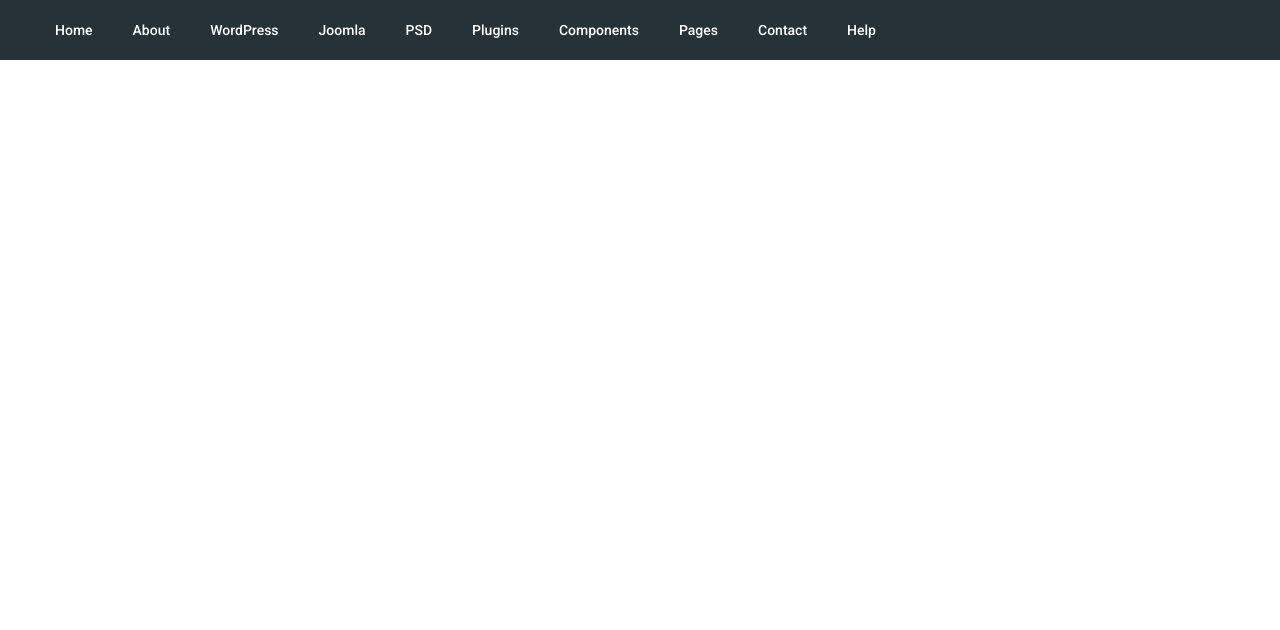
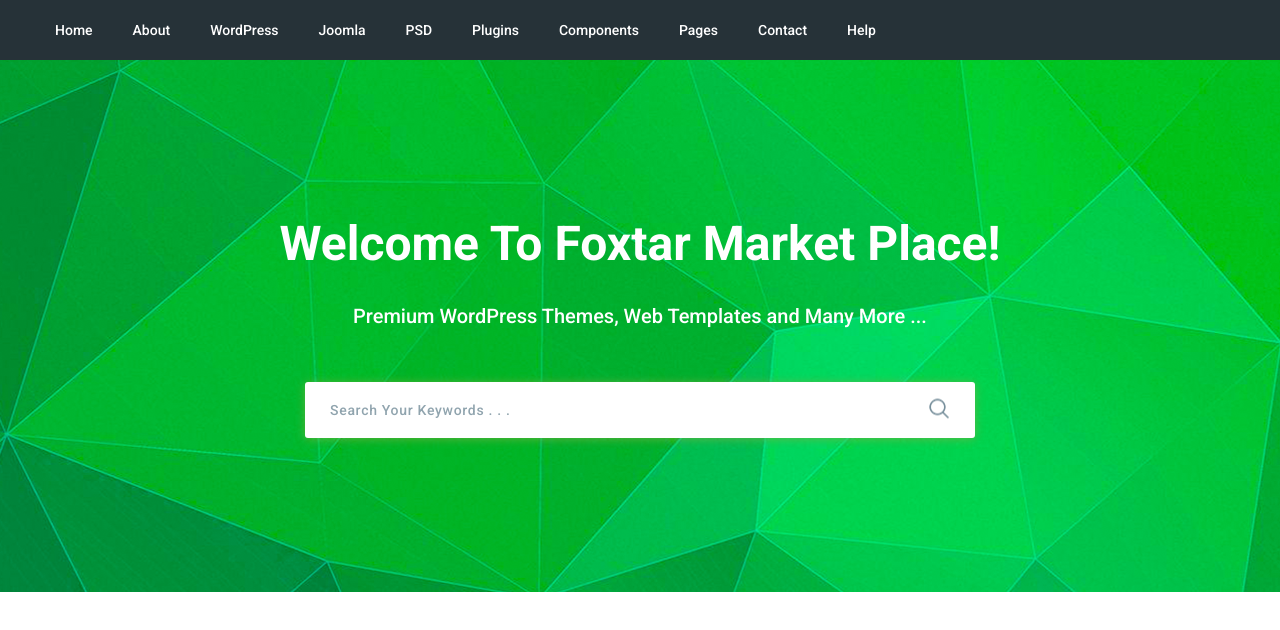
Before and after one commit to maksim-pmr/moderno-1, a website: page app/index.html in a window 1280 px wide. Shown: the part 90-720 px from the top of the page. Drawn offline with nearby package versions, Linux system fonts and the light colour scheme; files that its build step writes are made by us from their sources.

Commit message:
added search section

```diff
--- a/app/index.html
+++ b/app/index.html
@@ -51,6 +51,20 @@
       </div>
     </div>
   </header>
+  <main>
+    <section class="search" style="background-image: url(img/bg/search-bg.jpg)">
+      <div class="container">
+        <div class="search__title">Welcome To Foxtar Market Place!</div>
+        <div class="search__descr">Premium WordPress Themes, Web Templates and Many More ...</div>
+        <div class="search__form">
+          <form action="#">
+            <input type="text" placeholder="Search Your Keywords . . ." required>
+            <button type="submit"><img src="img/icons/search.png" alt=""></button>
+          </form>
+        </div>
+      </div>
+    </section>
+  </main>
 
   <script src="https://ajax.googleapis.com/ajax/libs/jquery/3.4.1/jquery.min.js"></script>
   <script src="js/libs.min.js"></script>
--- /dev/null
+++ b/app/scss/block/_search.scss
@@ -0,0 +1,50 @@
+.search {
+  background: center center/cover no-repeat;
+  min-height: 532px;
+  padding: 156px 0 100px;
+  color: #fff;
+  text-align: center;
+
+  &__title {
+    font-size: 48px;
+    font-weight: 700;
+    margin-bottom: 34px;
+  }
+
+  &__descr {
+    font-size: 20px;
+    font-weight: 500;
+    margin-bottom: 54px;
+  }
+
+  &__form {
+    max-width: 670px;
+    margin: 0 auto;
+    position: relative;
+
+    input {
+      height: 56px;
+      display: block;
+      width: 100%;
+      box-shadow: 0 1px 10px rgba(124, 178, 64, 0.75);
+      border-radius: 3px;
+      border: none;
+      padding: 0 60px 0 25px;
+      color: #90a4ae;
+      font-weight: 500;
+      letter-spacing: 0.7px;
+      outline: none;
+      &::placeholder{
+        color: #90a4ae;
+      }
+    }
+    button{
+      position: absolute;
+      border:none;
+      background-color: transparent;
+      top: 50%;
+      right: 20px;
+      transform: translateY(-50%);
+    }
+  }
+}
--- a/app/scss/style.scss
+++ b/app/scss/style.scss
@@ -4,6 +4,7 @@
 @import "fonts";
 @import "block/header";
 @import "block/menu";
+@import "block/search";
 
 
 
```
Also changed, not shown: app/img/bg/search-bg.jpg (added), app/img/icons/search.png (added).
